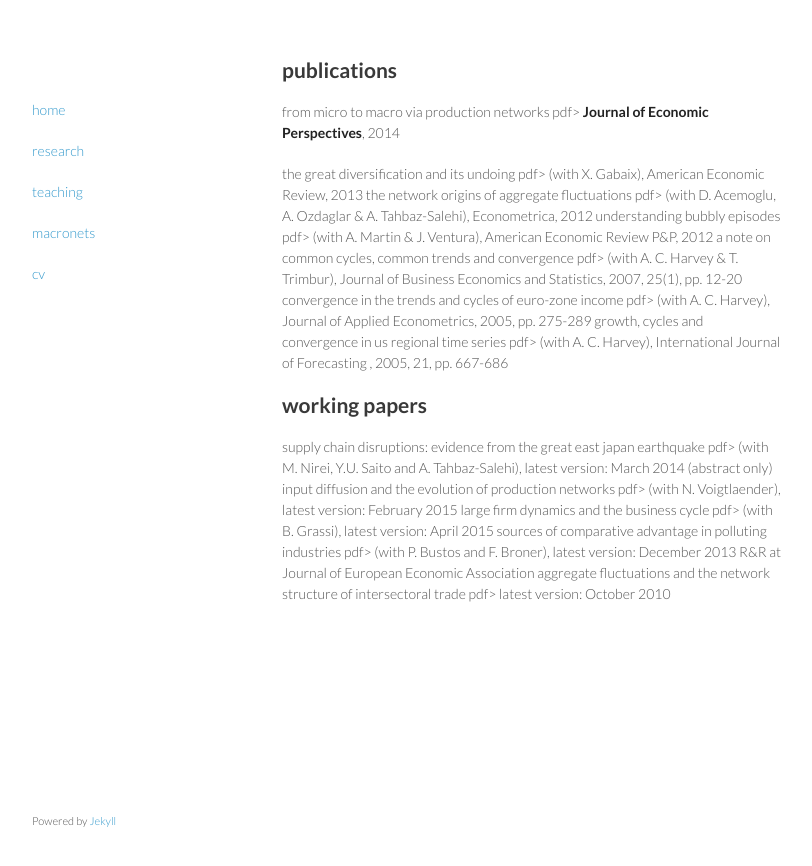
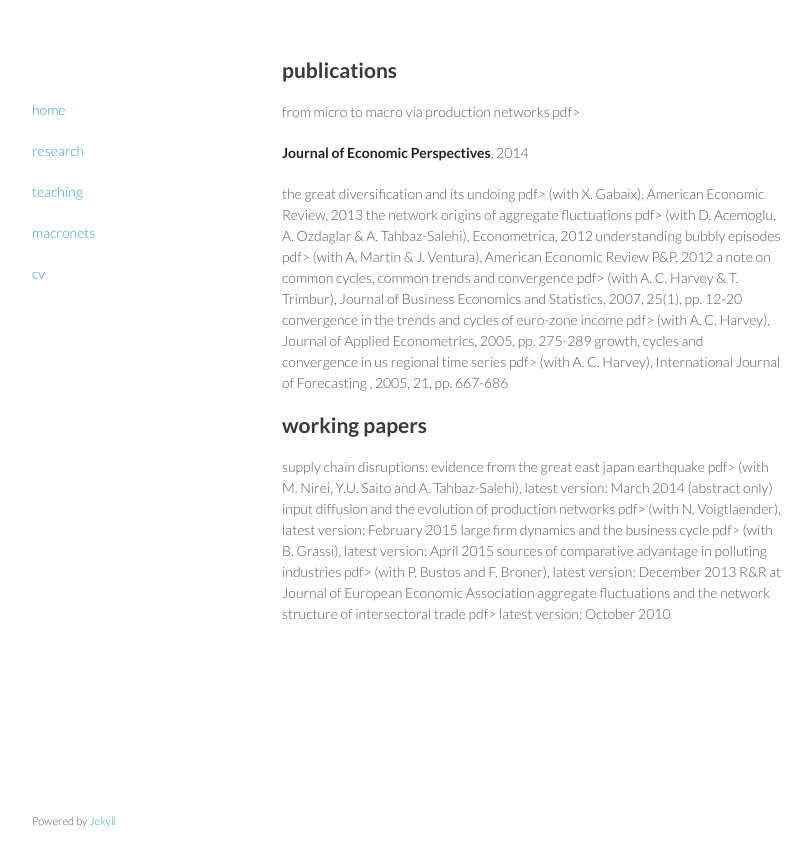
Before and after one commit to Vasco-M-Carvalho/vasco-m-carvalho.github.io, a Jekyll site: the page built from research.html, in a window 1280 px wide. Shown: the top 866 px of the page, without its empty margins (233-1045 px from the left). Built offline with Jekyll 4.4.1, drawn with Linux system fonts in a browser that asks for light colours.

```diff
--- a/research.html
+++ b/research.html
@@ -5,8 +5,8 @@ title: research
 <h2 id="welcome">publications</h2>
 
 <p>
-from micro to macro via production networks pdf>
-<strong>Journal of Economic Perspectives</strong>, 2014</p>
+from micro to macro via production networks pdf></p>
+<p><small></small><strong>Journal of Economic Perspectives</strong>, 2014</small></p>
 <p>
 the great diversification and its undoing pdf>
 (with X. Gabaix),  American Economic Review, 2013
```
